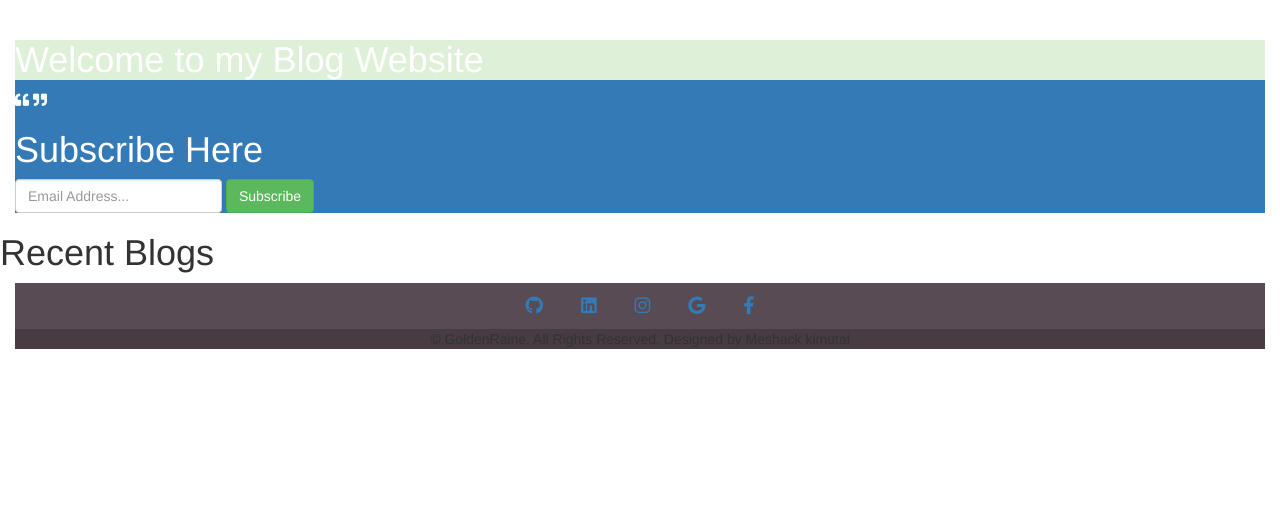
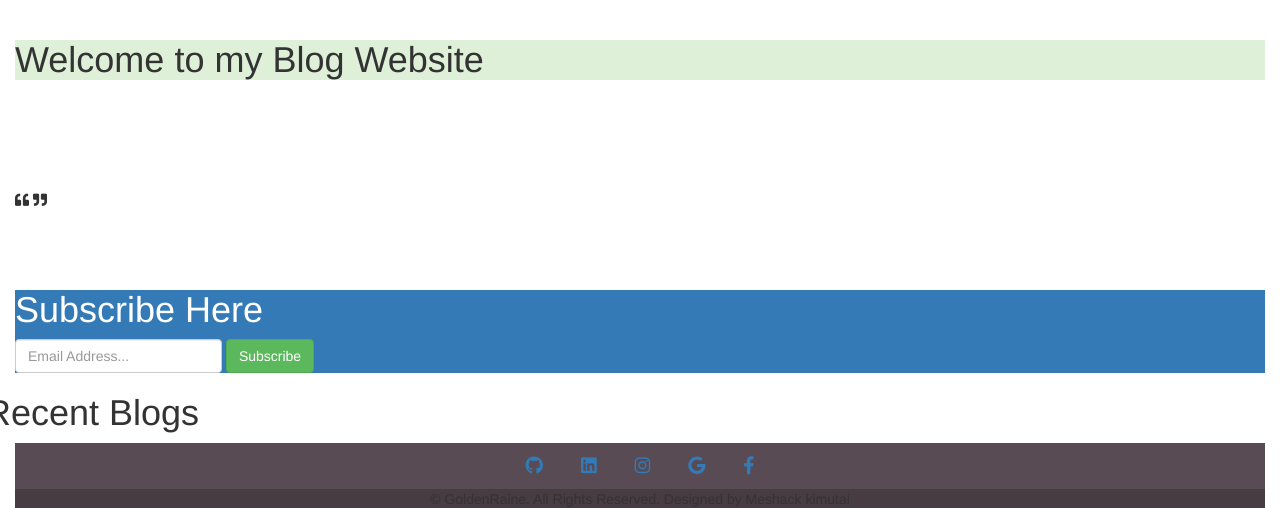
Before and after one commit to kimutaimeshack/personal-blogging-site, a Flask app: page / in a window 1280 px wide. Shown: the part 52-560 px from the top of the page. Run offline with Flask 2, Linux system fonts and the light colour scheme; data that the repository does not hold is empty; some libraries are stand-ins or nearby versions.

Commit message:
update index.html

```diff
--- a/app/templates/index.html
+++ b/app/templates/index.html
@@ -12,13 +12,16 @@
 
 {% block content %}
 <div class="container-fluid">
-  <div class="border border-warning"> <div class="p-3 mb-2 bg-primary text-white">
+  <div class="border border-warning">
     <div>
     <h1 class="p-3 mb-2 bg-success text-white">Welcome to my Blog Website</h1>
+   </div><br><br><br>
    </div>
+   <br><br>
     <span class="subheading"><i class="fas fa-quote-left"></i> <em class="quote">{{quote.quote}}</em> <i
         class="fas fa-quote-right"></i></span>
-    <h2>{{quote.author}}</h2>
+    <h2>{{quote.author}}</h2><br><br>
+    <div class="p-3 mb-2 bg-primary text-white">
     <form id="subscribeForm" class="form-inline ml-2" action="{{url_for('main.subscribe')}}" method="POST">
       <h1 class="subscribe">Subscribe Here</h1>
       <div class="md-form form-group">
```
